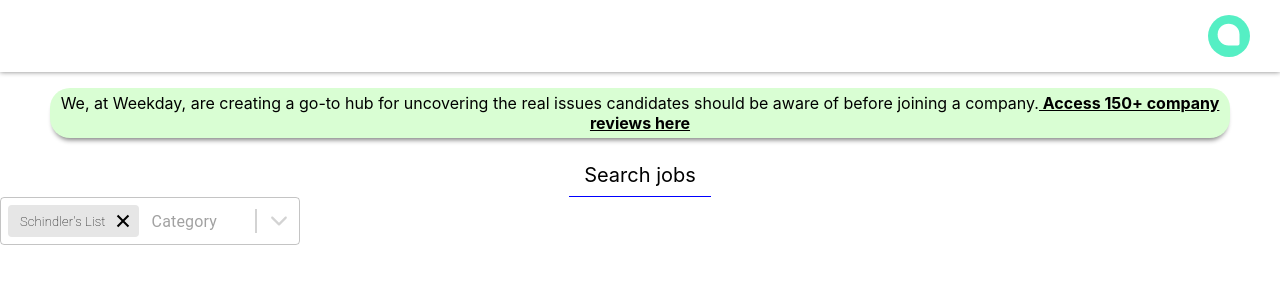
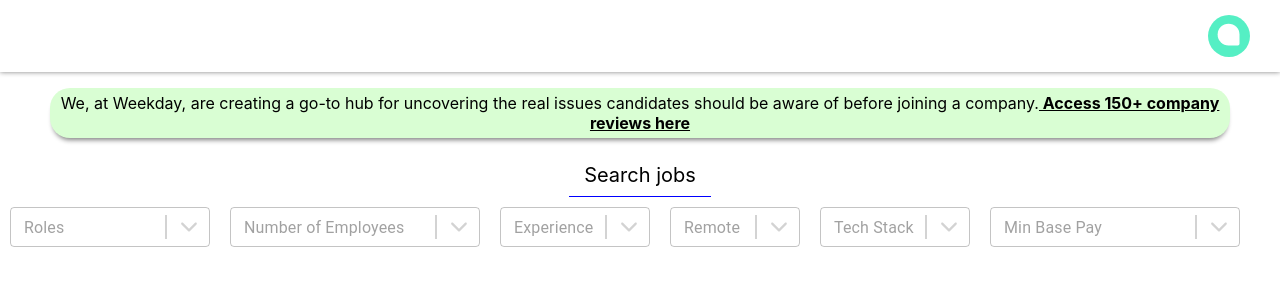
Before and after one commit to Gaganv2001/weekday, a React (Create React App) app: page / in a window 1280 px wide. Shown: the top 300 px of the page. Built offline with nearby package versions, Linux system fonts and the light colour scheme.

Commit message:
Configured autocomplete as reusable component for multiple filters

```diff
--- a/src/components/Jobs/Jobs.js
+++ b/src/components/Jobs/Jobs.js
@@ -1,12 +1,8 @@
 // Jobs.js
 import React from "react";
 import "./style.css";
-import Chip from "@mui/material/Chip";
-// import Autocomplete from "@mui/material/Autocomplete";
-import TextField from "@mui/material/TextField";
-import { IoCloseSharp } from "react-icons/io5";
-import { IoIosArrowDown } from "react-icons/io";
-import Autocomplete, { autocompleteClasses } from "@mui/material/Autocomplete";
+import MultiSelect from "../MultiSelect";
+import filtersData from "../../utils/data";
 
 const top100Films = [
   { title: "The Shawshank Redemption", year: 1994, category: "Engineering" },
@@ -15,7 +11,6 @@
   { title: "The Dark Knight", year: 2008, category: "Engineering" },
 
   { title: "Schindler's List", year: 1993, category: "Engineering" },
-
 
   { title: "The Good, the Bad and the Ugly", year: 1966, category: "Sales" },
   { title: "Fight Club", year: 1999, category: "Sales" },
@@ -32,67 +27,27 @@
     year: 2003,
     category: "Engineering",
   },
-
 ];
 
-
-
 const Jobs = () => {
-    const options = top100Films.map((option) => {
-        const firstLetter = option.category[0].toUpperCase();
-        return {
-          firstLetter: /[0-9]/.test(firstLetter) ? '0-9' : firstLetter,
-          ...option,
-        };
-      });
-
   return (
     <div className="jobsContainer">
       <div className="searchJobs">
         <p>Search jobs</p>
       </div>
 
-      <div>
-        <Autocomplete
-          popupIcon={
-            <div style={{ borderLeft: "2px solid #D3D3D3", paddingLeft: "10px", alignItems:'center', justifyContent:'center', display:'flex' }}>
-              <IoIosArrowDown color="#D3D3D3" />
-            </div>
-          }
-          multiple
-          id="size-small-outlined-multi"
-          size="small"
-        //   options={top100Films}
-          options={options.sort((a, b) => -b.firstLetter.localeCompare(a.firstLetter))}
-          groupBy={(option) => option.category}
-          getOptionLabel={(option) => option.title}
-          defaultValue={[top100Films[4]]}
-          renderInput={(params) => (
-            <TextField {...params} placeholder="Category" />
-          )}
-          sx={{
-            width: 300,
-            [`& .${autocompleteClasses.popupIndicator}`]: {
-              transform: "none"
-            }
-          }}
-          renderTags={(value, getTagProps) =>
-            value.map((option, index) => (
-              <Chip
-                label={option.title}
-                {...getTagProps({ index })}
-                style={{
-                  backgroundColor: "#E6E6E6",
-                  color: "black",
-                  marginRight: 5,
-                  borderRadius: 4,
-                }}
-                classes={{ label: "chipLabel" }}
-                deleteIcon={<IoCloseSharp color="black" />}
-              />
-            ))
-          }
-        />
+      <div className="filtersContainer">
+        {filtersData.map((filter, index) => (
+          <div className="filterContainer" key={index}>
+            <MultiSelect
+              data={filter.menuItems}
+              placeholder={filter.placeholder}
+              multi={filter.multi}
+              categorized={filter.categorized}
+              width={filter.width}
+            />
+          </div>
+        ))}
       </div>
     </div>
   );
--- a/src/components/Jobs/style.css
+++ b/src/components/Jobs/style.css
@@ -8,11 +8,20 @@
 
 .searchJobs p {
   font-size: 20px;
-  padding:0px 15px
+  padding: 0px 15px;
 }
 
+.chipLabel {
+  text-decoration: none; /* Remove underline */
+  font-weight: 100;
+}
 
-.chipLabel {
-    text-decoration: none; /* Remove underline */
-    font-weight: 100;
-  }
+.filtersContainer {
+  display: flex;
+  flex-wrap: wrap;
+  align-items: flex-end;
+}
+
+.filterContainer {
+  margin: 10px; /* Adjust margin between filters */
+}
--- /dev/null
+++ b/src/components/MultiSelect.js
@@ -0,0 +1,89 @@
+import React, { useState } from "react";
+import Chip from "@mui/material/Chip";
+import TextField from "@mui/material/TextField";
+import { IoCloseSharp } from "react-icons/io5";
+import { IoIosArrowDown } from "react-icons/io";
+import Autocomplete, { autocompleteClasses } from "@mui/material/Autocomplete";
+
+const MultiSelect = ({ data, multi, categorized, placeholder, width }) => {
+  const [selectedValues, setSelectedValues] = useState(multi ? [] : null);
+
+  let options;
+  if (categorized) {
+    options = data.map((option) => {
+      const firstLetter = option.category[0].toUpperCase();
+      return {
+        firstLetter: /[0-9]/.test(firstLetter) ? "0-9" : firstLetter,
+        ...option,
+      };
+    });
+  } else {
+    options = data;
+  }
+
+  const areValuesSelected = multi
+    ? selectedValues.length > 0
+    : selectedValues !== null;
+
+  return (
+    <div>
+      {areValuesSelected && <p>{placeholder}</p>}
+      <Autocomplete
+        popupIcon={
+          <div
+            style={{
+              borderLeft: "2px solid #D3D3D3",
+              paddingLeft: "10px",
+              alignItems: "center",
+              justifyContent: "center",
+              display: "flex",
+            }}
+          >
+            <IoIosArrowDown color="#D3D3D3" />
+          </div>
+        }
+        multiple={multi}
+        id="size-small-outlined-multi"
+        size="small"
+        options={options}
+        groupBy={(option) => option.category}
+        getOptionLabel={(option) => option.title}
+        value={selectedValues}
+        onChange={(event, newValue) => {
+          setSelectedValues(newValue);
+        }}
+        renderInput={(params) => (
+          <TextField
+            {...params}
+            placeholder={areValuesSelected ? "" : placeholder}
+          />
+        )}
+        sx={{
+          minWidth: width,
+          [`& .${autocompleteClasses.popupIndicator}`]: {
+            transform: "none",
+          },
+        }}
+        renderTags={(value, getTagProps) =>
+          value.map((option, index) => (
+            <Chip
+              key={index}
+              label={option.title}
+              {...getTagProps({ index })}
+              style={{
+                backgroundColor: "#E6E6E6",
+                color: "black",
+                marginRight: 5,
+                borderRadius: 4,
+              }}
+              classes={{ label: "chipLabel" }}
+              deleteIcon={<IoCloseSharp color="black" />}
+            />
+          ))
+        }
+      />
+    </div>
+  );
+};
+
+export default MultiSelect;
```
